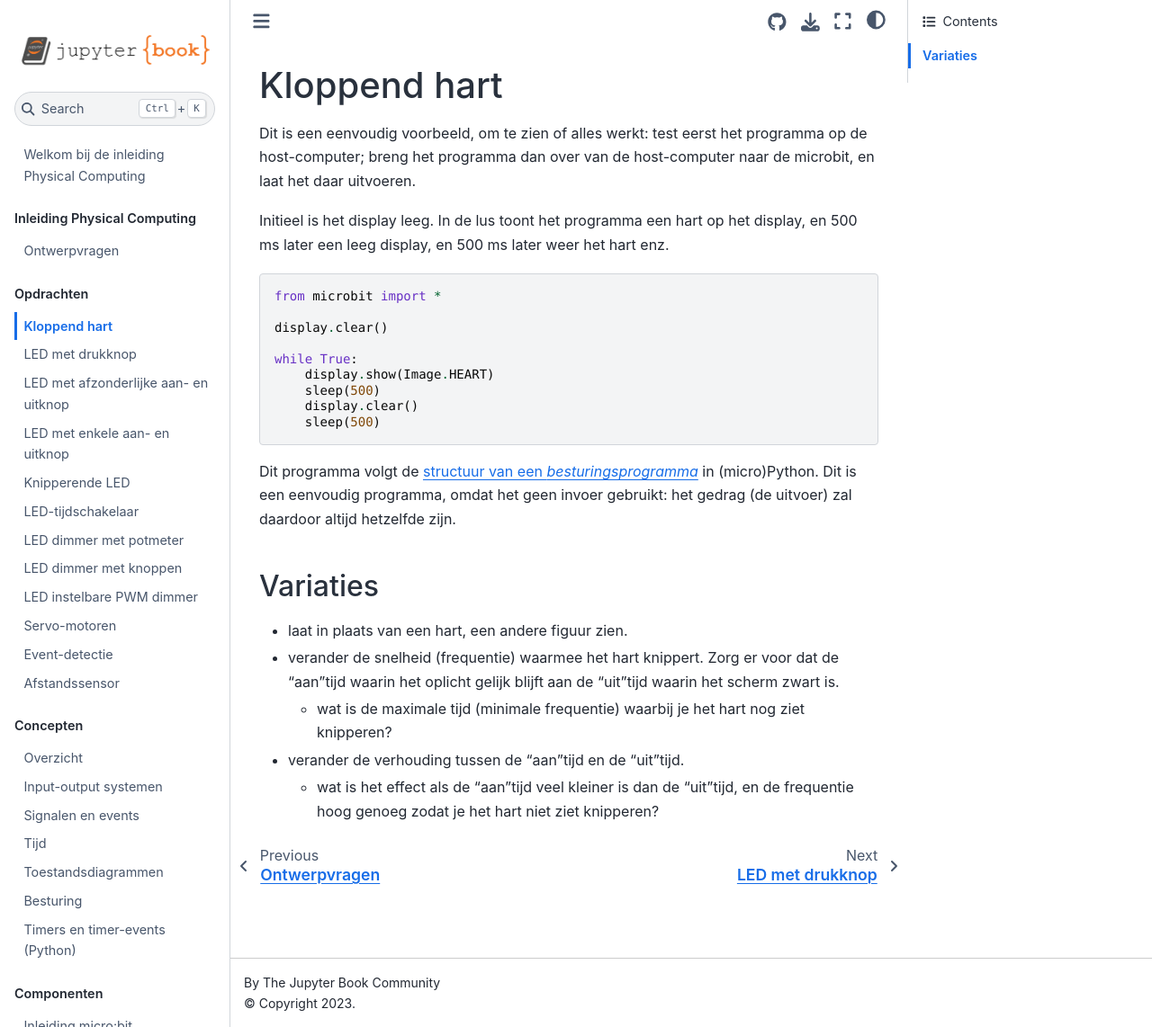
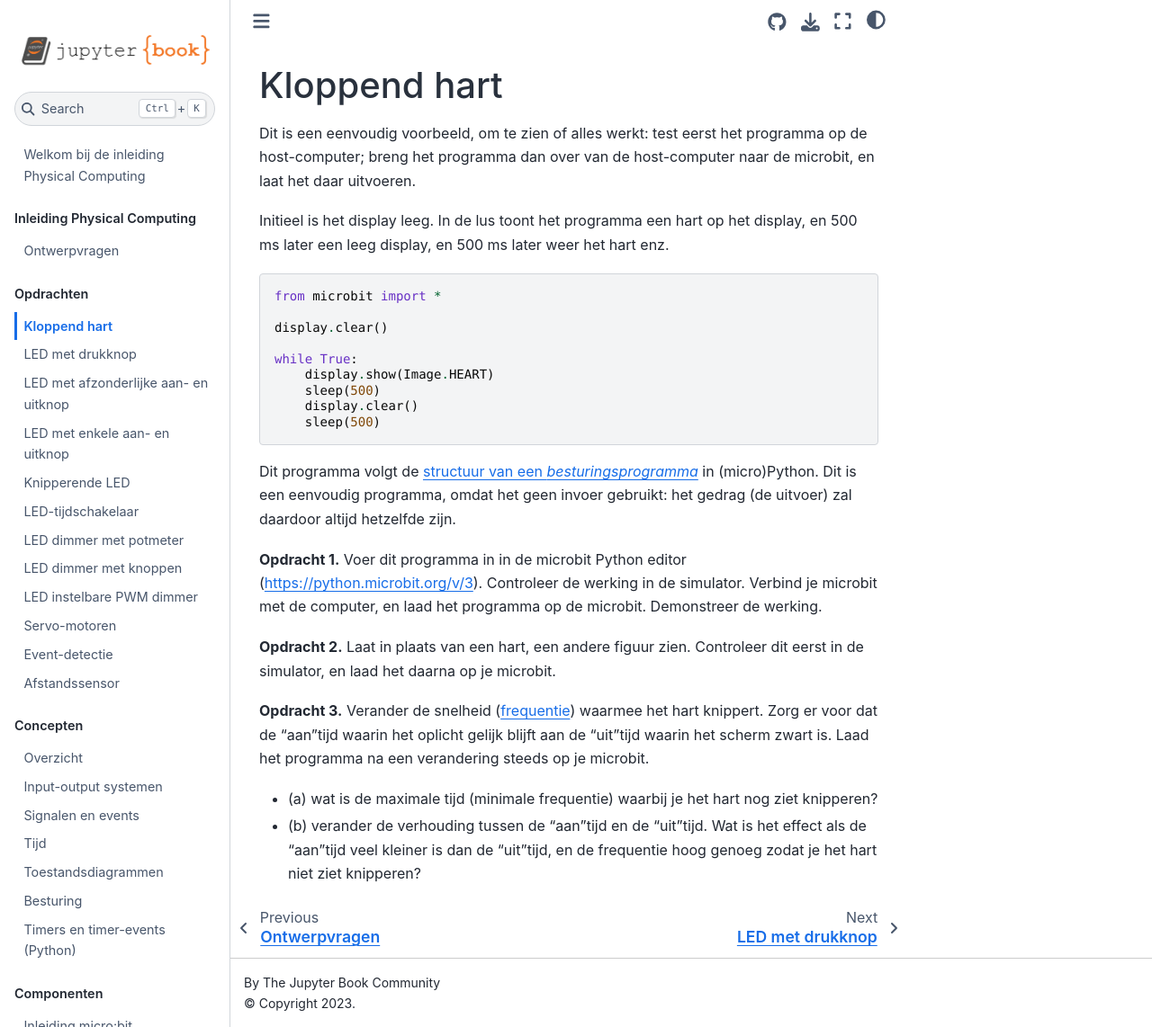
Before and after one commit to eelcodijkstra/pcintrobook, a Jupyter Book: the page built from opdrachten/kloppend-hart.md, in a window 1280 px wide and 1142 px high. Shown: the whole window at 90% size. Built offline with Jupyter Book 1.0.4 settings and Sphinx 7.4.7 and the Sphinx Book theme 1.1.4, drawn with Linux system fonts in a browser that asks for light colours; pages that are not in the unit, such as notebooks, are missing from menus.

Commit message:
Update kloppend-hart.md

```diff
--- a/opdrachten/kloppend-hart.md
+++ b/opdrachten/kloppend-hart.md
@@ -19,10 +19,11 @@ while True:
 Dit programma volgt de [structuur van een *besturingsprogramma*](besturingsprogramma-structuur) in (micro)Python.
 Dit is een eenvoudig programma, omdat het geen invoer gebruikt: het gedrag (de uitvoer) zal daardoor altijd hetzelfde zijn.
 
-## Variaties
+**Opdracht 1.** Voer dit programma in in de microbit Python editor (https://python.microbit.org/v/3). Controleer de werking in de simulator. Verbind je microbit met de computer, en laad het programma op de microbit. Demonstreer de werking.
 
-* laat in plaats van een hart, een andere figuur zien.
-* verander de snelheid (frequentie) waarmee het hart knippert. Zorg er voor dat de "aan"tijd waarin het oplicht gelijk blijft aan de "uit"tijd waarin het scherm zwart is.
-    * wat is de maximale tijd (minimale frequentie) waarbij je het hart nog ziet knipperen?
-* verander de verhouding tussen de "aan"tijd en de "uit"tijd.
-    * wat is het effect als de "aan"tijd veel kleiner is dan de "uit"tijd, en de frequentie hoog genoeg zodat je het hart niet ziet knipperen?
+**Opdracht 2.** Laat in plaats van een hart, een andere figuur zien. Controleer dit eerst in de simulator, en laad het daarna op je microbit.
+
+**Opdracht 3.** Verander de snelheid ({term}`frequentie`) waarmee het hart knippert. Zorg er voor dat de "aan"tijd waarin het oplicht gelijk blijft aan de "uit"tijd waarin het scherm zwart is. Laad het programma na een verandering steeds op je microbit.
+
+- (a) wat is de maximale tijd (minimale frequentie) waarbij je het hart nog ziet knipperen?
+- (b) verander de verhouding tussen de "aan"tijd en de "uit"tijd. Wat is het effect als de "aan"tijd veel kleiner is dan de "uit"tijd, en de frequentie hoog genoeg zodat je het hart niet ziet knipperen?
```
